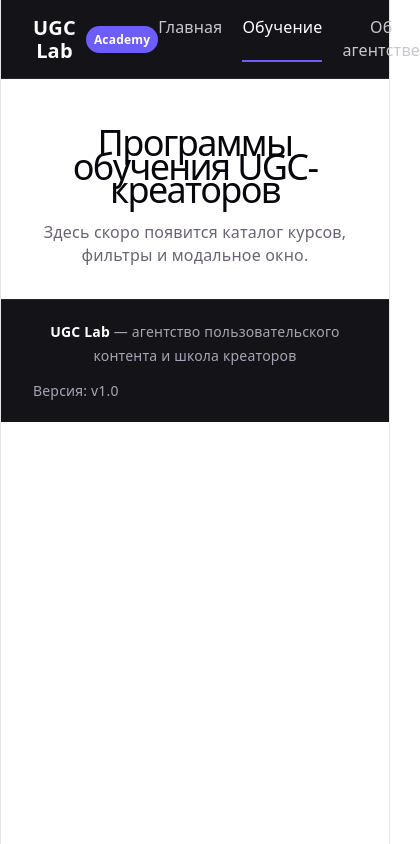
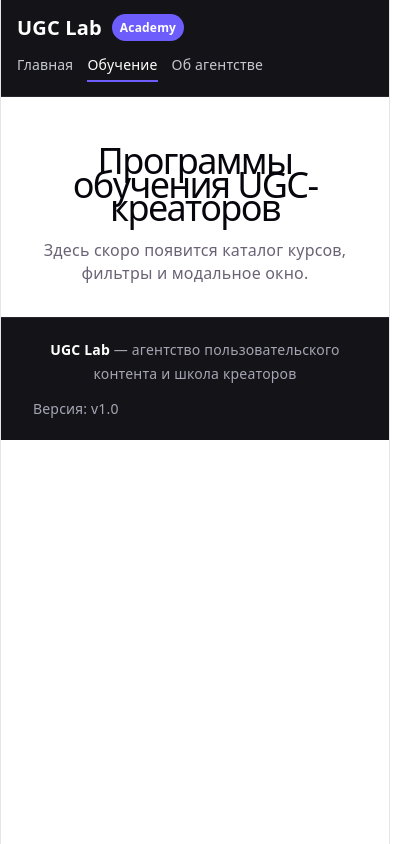
Before and after one commit to Anastasia2222df2/ugc-academy-react, a React (Vite) app: page /courses in a window 390 px wide. Shown: the whole page, 420 px wide, since content can reach past the window. Built offline with nearby package versions, Linux system fonts and the light colour scheme.

Commit message:
feat: update Header and Footer components and styles

```diff
--- a/src/components/Footer/Footer.tsx
+++ b/src/components/Footer/Footer.tsx
@@ -1,14 +1,15 @@
 import styles from './Footer.module.css';
 
 interface FooterProps {
+  agencyName: string;
   version?: string;
 }
 
-export function Footer({ version = 'v1.0' }: FooterProps) {
+export function Footer({ agencyName, version = 'v1.0' }: FooterProps) {
   return (
     <footer className={styles.footer}>
       <div>
-        <span className={styles.agency}>UGC Lab</span> — агентство пользовательского контента и школа креаторов
+        <span className={styles.agency}>{agencyName}</span> — агентство пользовательского контента и школа креаторов
       </div>
       <div>Версия: {version}</div>
     </footer>
--- a/src/components/Header/Header.module.css
+++ b/src/components/Header/Header.module.css
@@ -48,3 +48,18 @@
   border-bottom: 2px solid #6d5dfc;
   padding-bottom: 4px;
 }
+
+@media (max-width: 640px) {
+  .header {
+    flex-direction: column;
+    align-items: flex-start;
+    gap: 12px;
+    padding: 14px 16px;
+  }
+
+  .nav {
+    flex-wrap: wrap;
+    gap: 14px;
+    font-size: 14px;
+  }
+}
--- a/src/components/Header/Header.tsx
+++ b/src/components/Header/Header.tsx
@@ -1,11 +1,15 @@
 import { Link, NavLink } from 'react-router-dom';
 import styles from './Header.module.css';
 
-export function Header() {
+interface HeaderProps {
+  agencyName: string;
+}
+
+export function Header({ agencyName }: HeaderProps) {
   return (
     <header className={styles.header}>
       <Link to="/" className={styles.brand}>
-        <span>UGC Lab</span>
+        <span>{agencyName}</span>
         <span className={styles.badge}>Academy</span>
       </Link>
 
```
